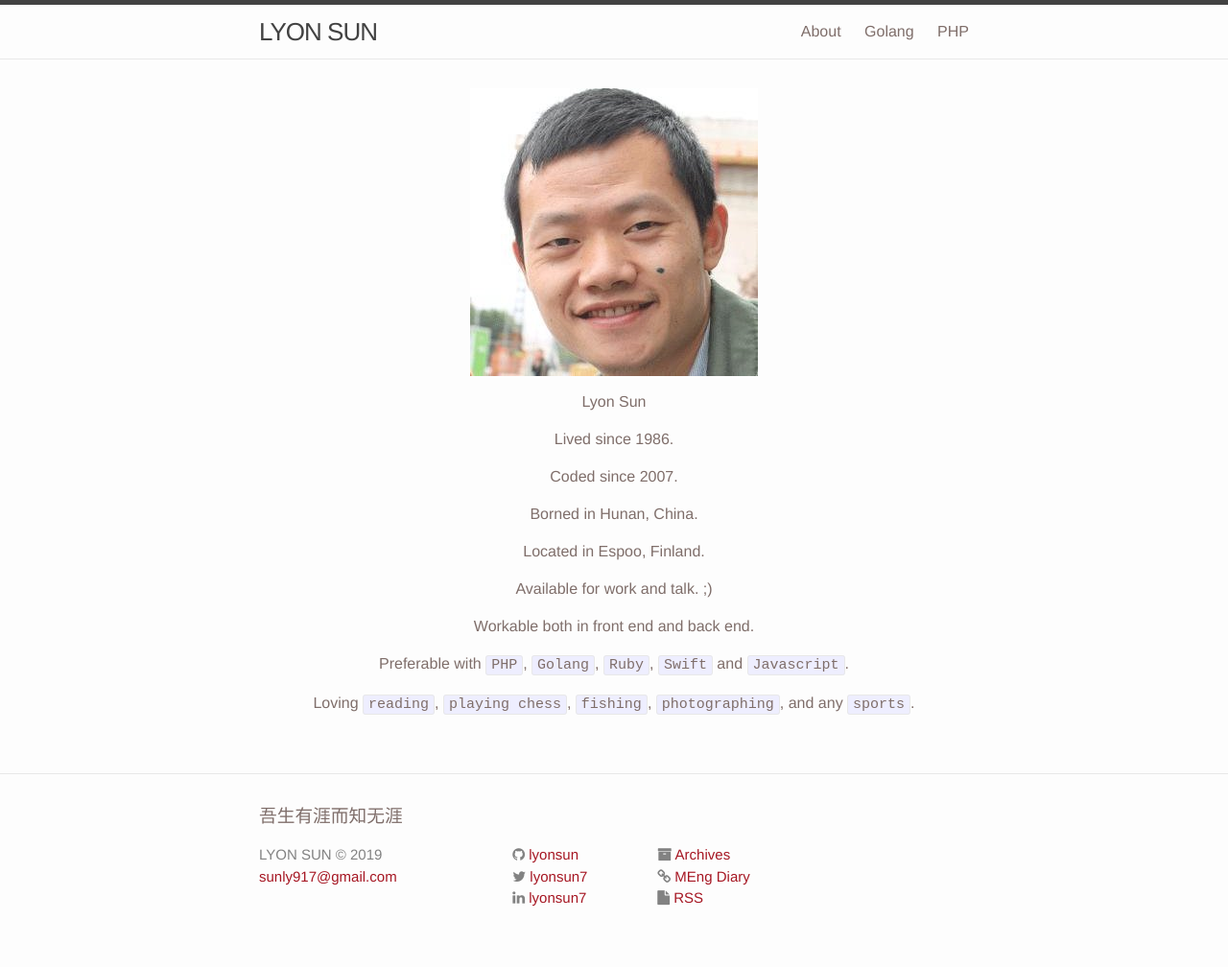
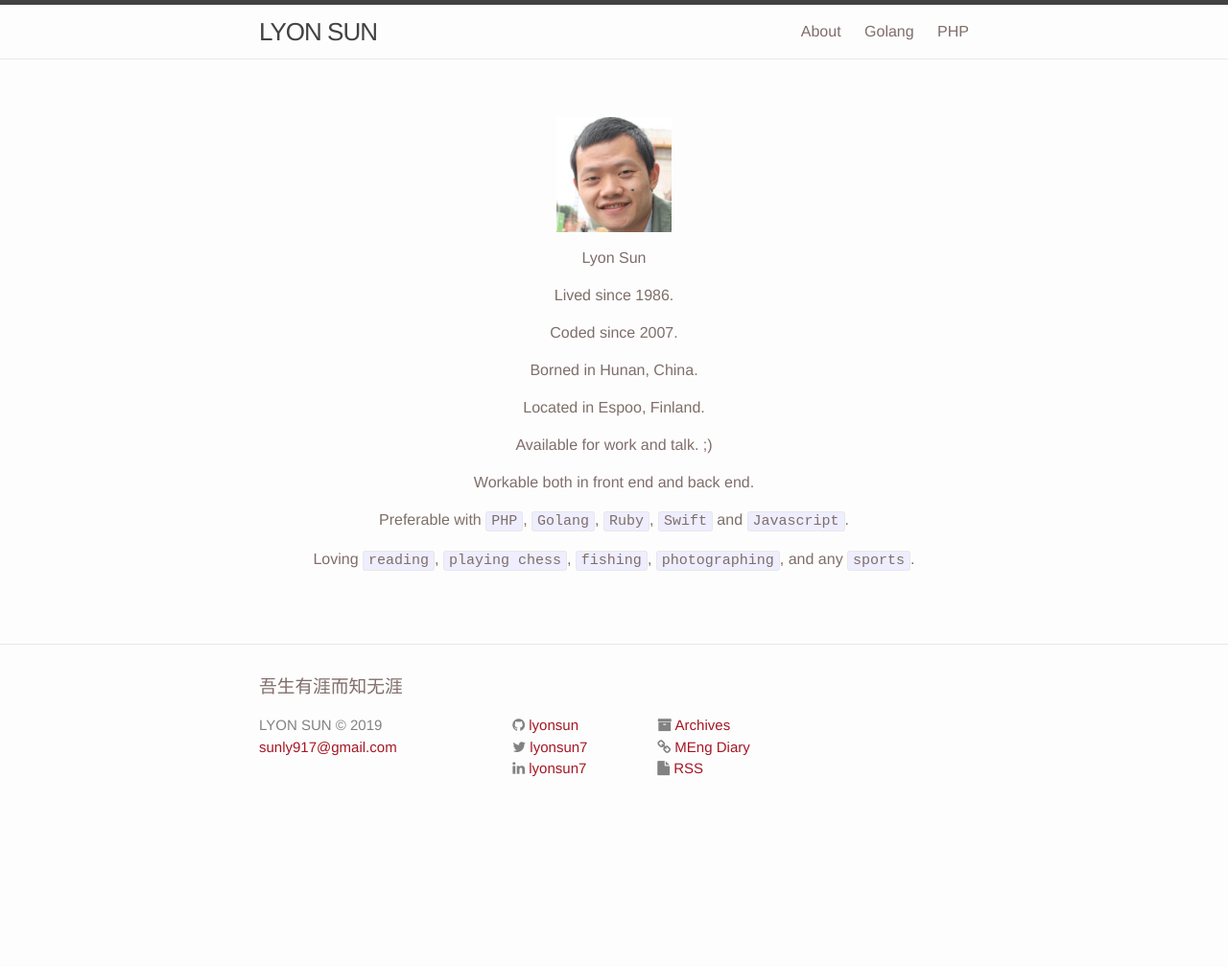
Before and after one commit to lyonsun/jekyll-blog, a Jekyll site: the page built from about.md, in a window 1280 px wide. Shown: the whole page at 96% size. Built offline with Jekyll 4.4.1, drawn with Linux system fonts in a browser that asks for light colours; after the commit the page ends 900 px from its top, so only the background shows below that.

Commit message:
test to see how about page was rendered 2.

```diff
--- a/_layouts/page.html
+++ b/_layouts/page.html
@@ -1,9 +1,9 @@
 ---
 layout: default
 ---
-<div class="post">
+<div class="page">
 
-  <article class="post-content" style="text-align:center;">
+  <article class="page-content" style="text-align:center;">
     {{ content }}
   </article>
 
--- a/css/main.scss
+++ b/css/main.scss
@@ -65,7 +65,6 @@ $on-laptop:        800px;
   float: right;
 }
 
-.markdown-body img {
-  border: 0;
+.page-content img {
   width: 120px;
 }
```
